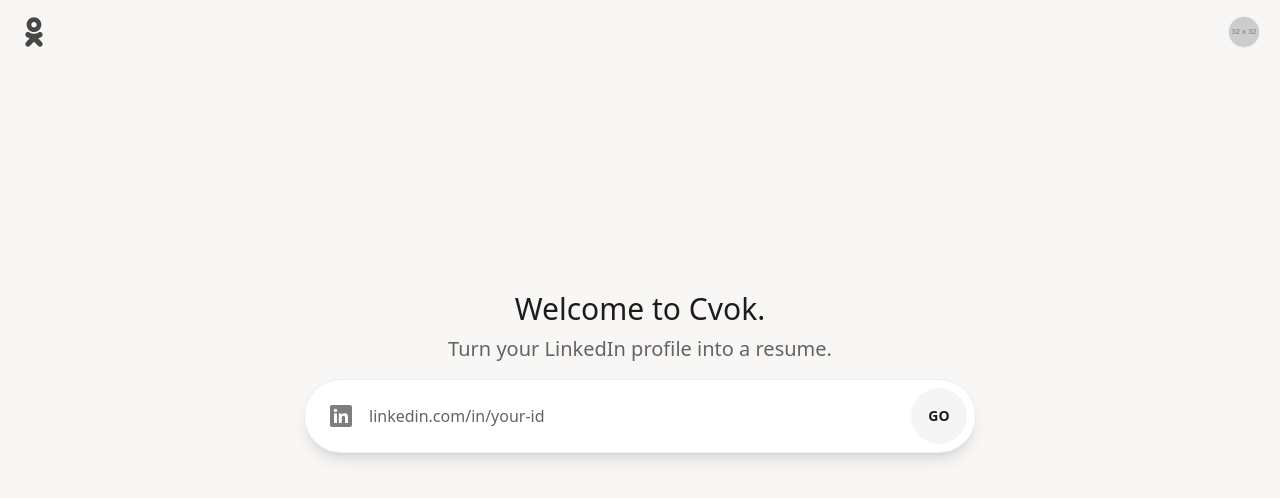
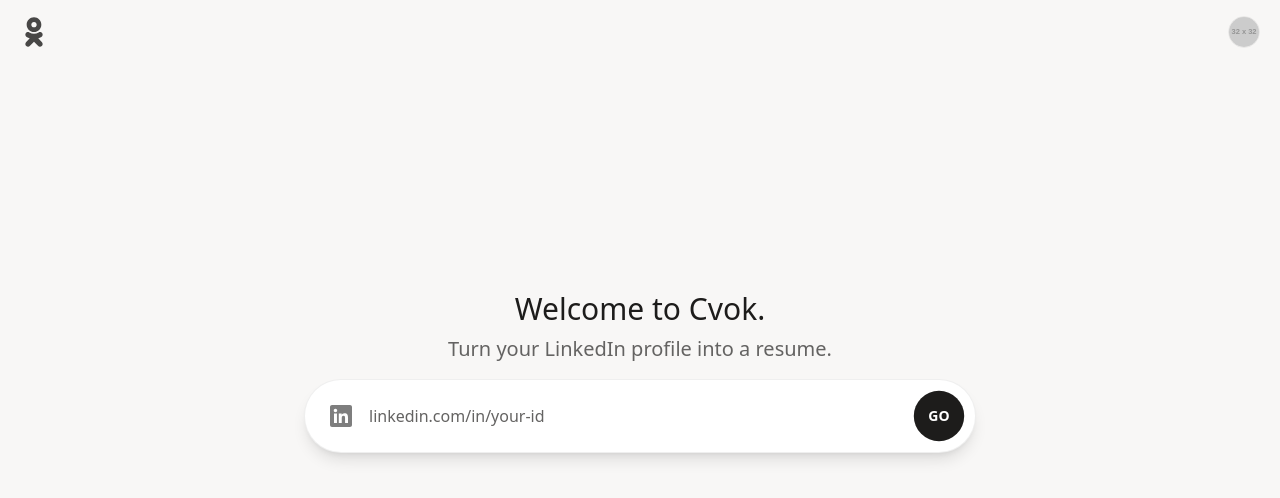
Before and after one commit to victorchicu/workley-app, an Angular app: page / in a window 1280 px wide. Shown: the top 498 px of the page. Built offline with nearby package versions, Linux system fonts and the light colour scheme.

Commit message:
Fix GO text animation bouncing

```diff
--- a/src/app/app.component.html
+++ b/src/app/app.component.html
@@ -45,11 +45,11 @@
             class="flex-grow min-w-0 text-[#1d1c1b] bg-transparent focus:outline-none placeholder-[#646362] py-4"/>
 
           <button
-            type="submit"
-            class="w-14 h-14 flex items-center justify-center rounded-full bg-[#0505050a] hover:bg-[#1d1c1b] text-[#1d1c1b] hover:text-white flex-shrink-0 font-semibold text-sm ml-1 cursor-pointer"
-            aria-label="OK"
-          >
-            GO
+            type="submit" class="w-14 h-14 flex items-center justify-center flex-shrink-0 ml-1 cursor-pointer relative group" aria-label="GO" >
+            <div class="absolute inset-0 rounded-full bg-[#1d1c1b]  transform scale-90 group-hover:scale-100 transition-transform duration-100 ease-in-out" ></div>
+            <span class="relative z-10 font-semibold text-sm text-white">
+              GO
+            </span>
           </button>
         </form>
       </div>
```
